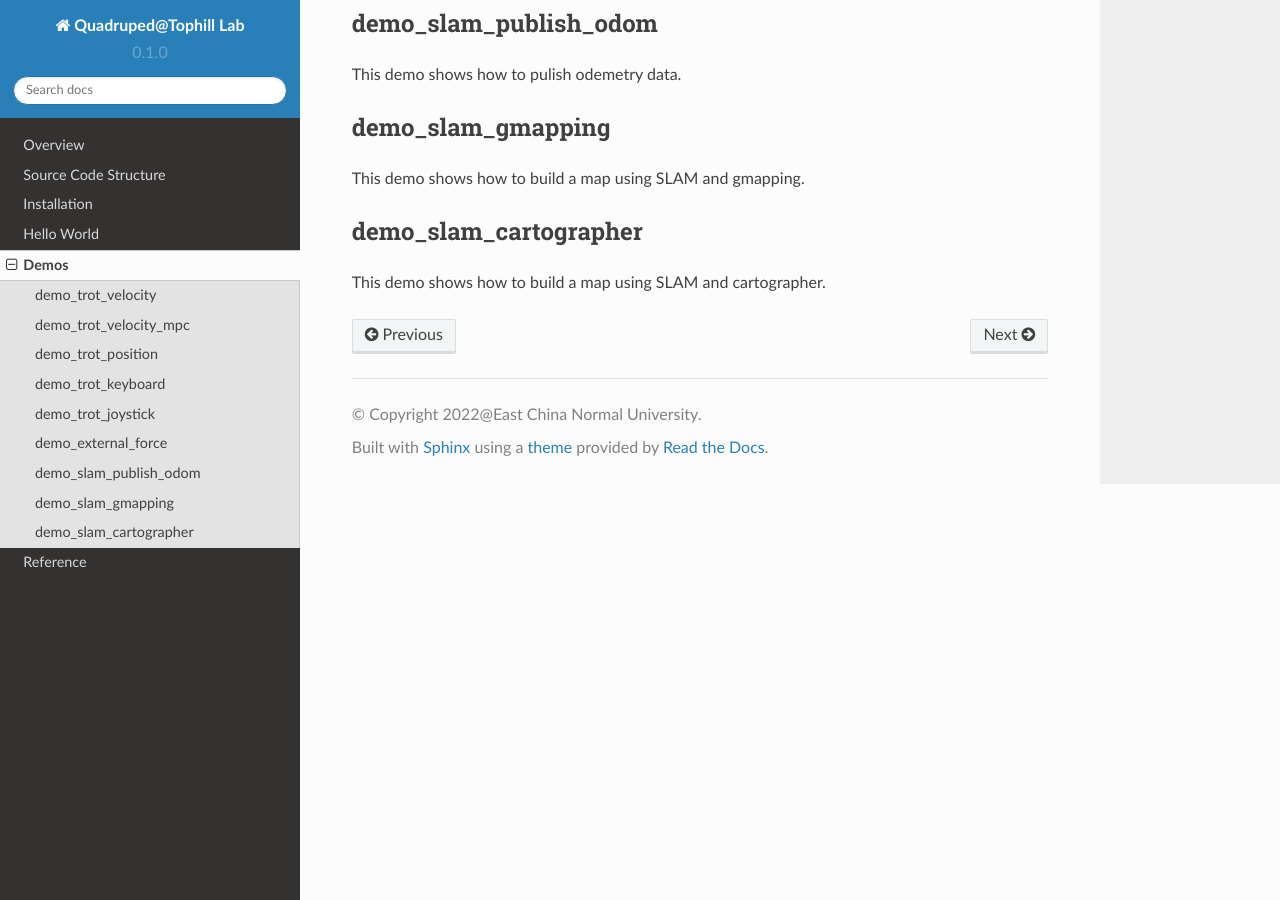
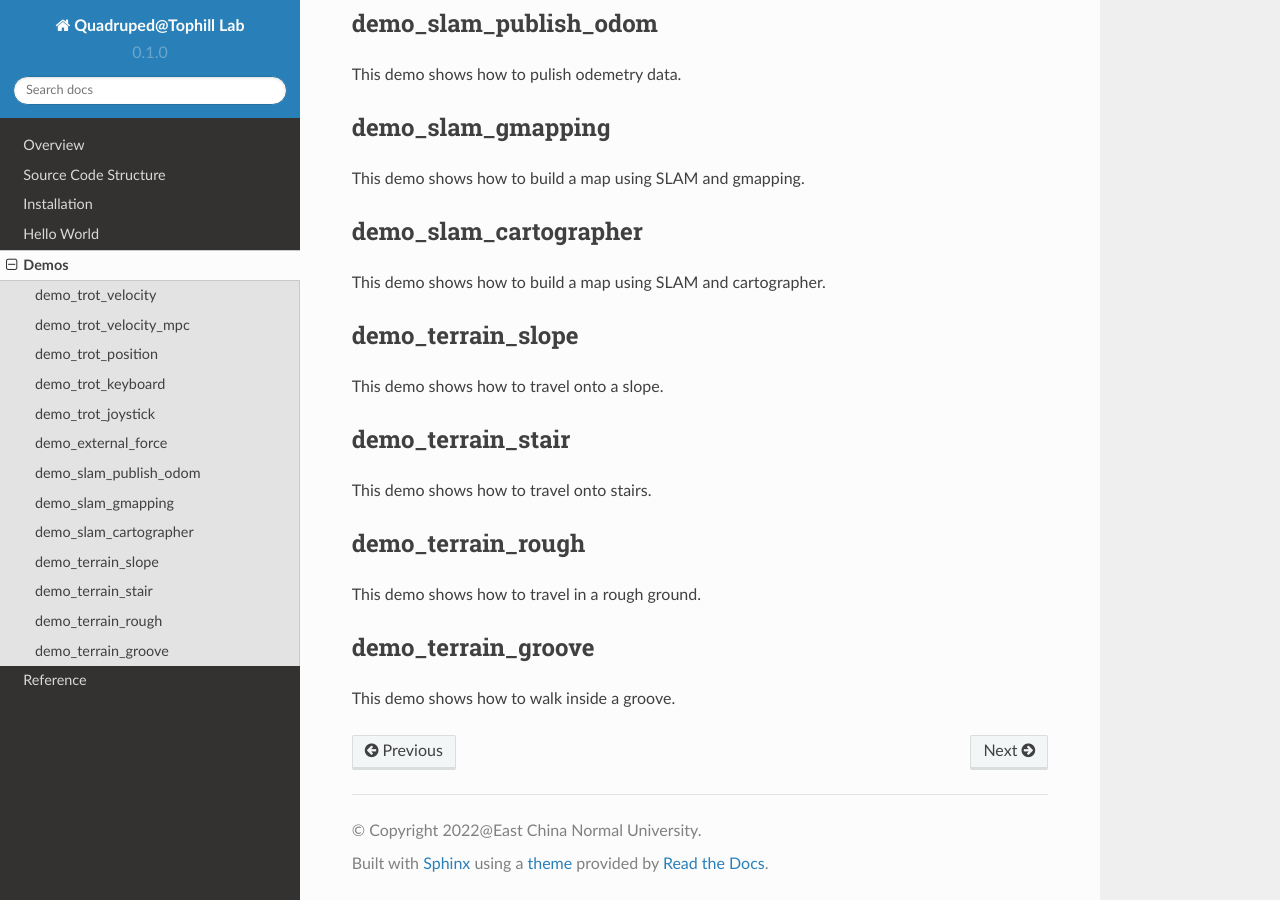
Before and after one commit to TopHillRobotics/quadruped-robot-docs, a Sphinx documentation site: the page built from docs/source/demo.rst, in a window 1280 px wide and 900 px high, scrolled down 1209 px. Built offline with Sphinx 7.4.7 and the Read the Docs theme 2.0.0, drawn with Linux system fonts in a browser that asks for light colours.

Commit message:
Update demo.rst

```diff
--- a/docs/source/demo.rst
+++ b/docs/source/demo.rst
@@ -48,3 +48,23 @@ demo_slam_cartographer
 ==================
 
 This demo shows how to build a map using SLAM and cartographer.
+
+demo_terrain_slope
+==================
+
+This demo shows how to travel onto a slope.
+
+demo_terrain_stair
+==================
+
+This demo shows how to travel onto stairs.
+
+demo_terrain_rough
+==================
+
+This demo shows how to travel in a rough ground.
+
+demo_terrain_groove
+==================
+
+This demo shows how to walk inside a groove.
```
